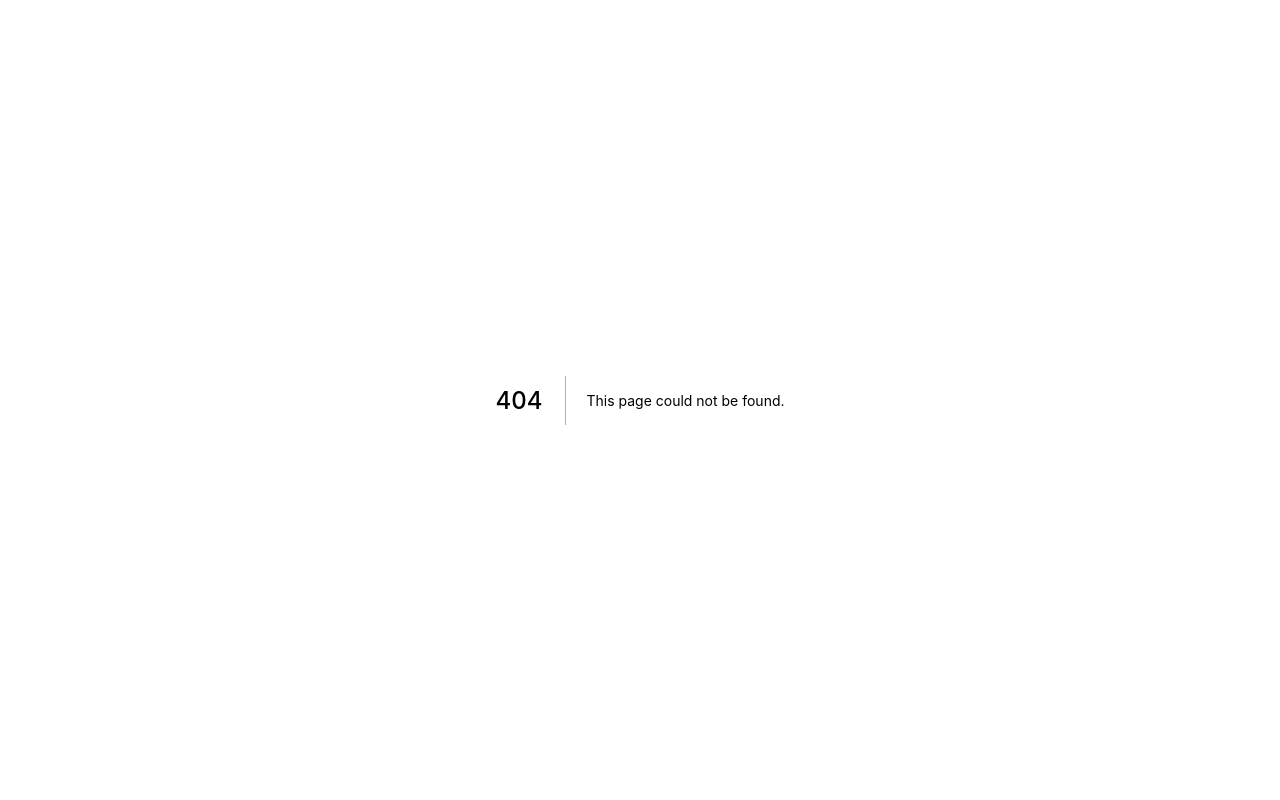
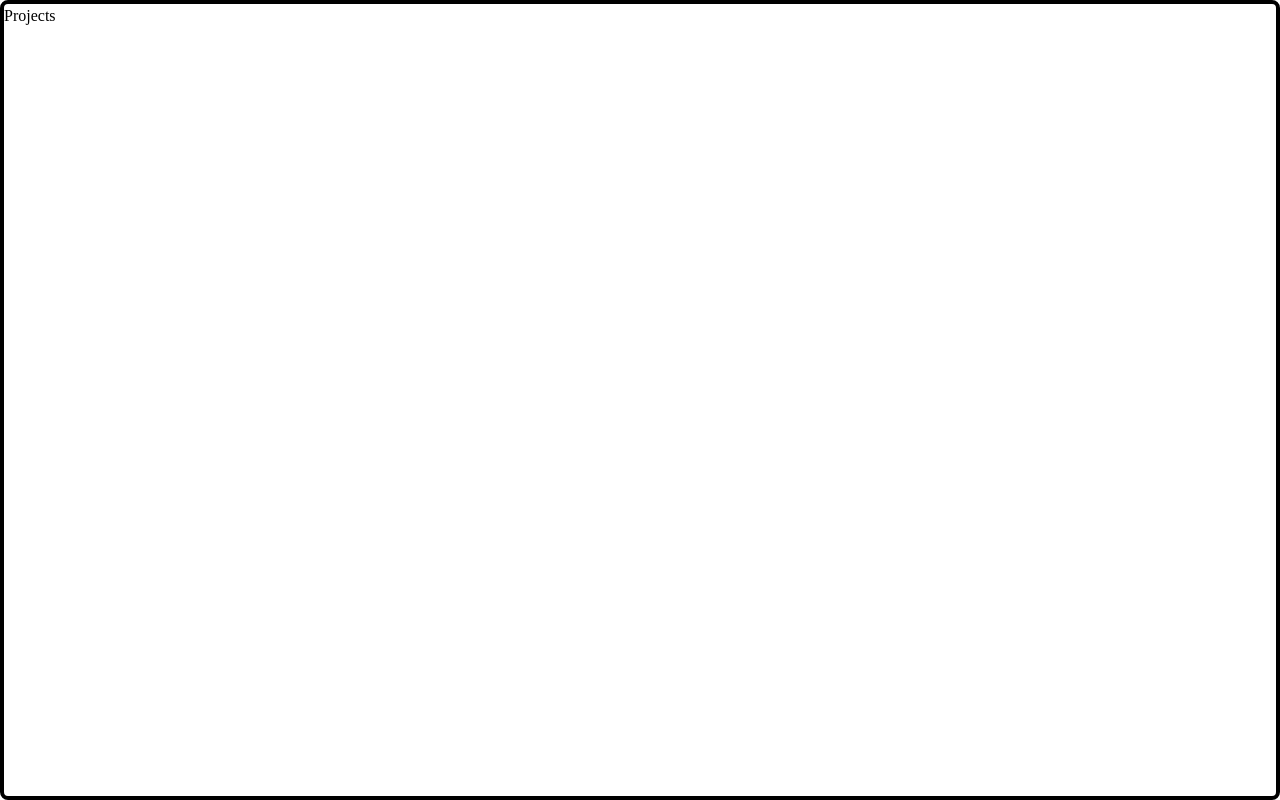
Before and after one commit to raf-old-repos/Personal-Website, a Next.js app: page /projects in a window 1280 px wide. Before the commit this address had no page. Built offline with nearby package versions, Linux system fonts and the light colour scheme.

Commit message:
Started project page

```diff
--- a/components/Card.tsx
+++ b/components/Card.tsx
@@ -53,7 +53,7 @@ const Card: React.FC<Props> = ({ mainheader, links, iconURL }) => {
             </Tilty>
           </div>
 
-          <h1 className="flex flex-col text-center justify-center items-center pt-5 pb-10 md:pb-0 md:pt-0 md:flex md:flex-cols md:pl-14 md:justify-center md:items-center text-3xl md:text-7xl font-regular">
+          <h1 className="flex flex-col text-center justify-center items-center pt-10 pb-10 md:pb-0 md:pt-0 md:flex md:flex-cols md:pl-14 md:justify-center md:items-center text-3xl md:text-7xl font-regular">
             {mainheader}
           </h1>
         </div>
--- /dev/null
+++ b/components/ProjectCard.tsx
@@ -0,0 +1,31 @@
+import React from "react";
+import Image from "next/image";
+
+interface Props {
+  fullName: string;
+  description: string;
+  fork: boolean;
+  starCount: number;
+  language: string;
+  openIssues: number;
+  forks: number;
+  link: string;
+}
+
+const ProjectCard: React.FC<Props> = (props) => {
+  return (
+    <React.Fragment>
+      <div className="border-4 border-black dark:border-white rounded-md drop-shadow-md overflow-hidden">
+        <Image
+          className=" p-2 w-10 rounded-full align-top"
+          src="https://github.com/Gitter499.png"
+          alt="Someone's profile pic who happened to make the repo"
+          width={"20vw"}
+          height={"20vw"}
+        />
+      </div>
+    </React.Fragment>
+  );
+};
+
+export default ProjectCard;
--- /dev/null
+++ b/layouts/project.layout.tsx
@@ -0,0 +1,21 @@
+import React from "react";
+
+
+const ProjectLayout = ({ children }) => {
+  return (
+    <React.Fragment>
+      <div className="dark:bg-black bg-white overflow-hidden">
+        <div className="border-4 dark:border-white border-black md:h-screen rounded-lg dark:text-white text-black overflow-scroll md:pt-0">
+          <h1 className="flex flex-col justify-center items-start font-regular">
+            Projects
+          </h1>
+          <div className="p-5 h-screen grid grid-rows-3 grid-flow-col md:grid-rows-6 gap-4">
+            {children}
+          </div>
+        </div>
+      </div>
+    </React.Fragment>
+  );
+};
+
+export default ProjectLayout;
--- /dev/null
+++ b/pages/projects.tsx
@@ -0,0 +1,12 @@
+import React from "react"
+import ProjectLayout from "../layouts/project.layout"
+
+const Projects = () => {
+    return (
+        <ProjectLayout>
+
+        </ProjectLayout>
+    )
+}
+
+export default Projects
```
Also changed, not shown: layouts/main.layout.tsx (+5 -7 lines), 1 other file (tests, documents, lock files or other folders).
